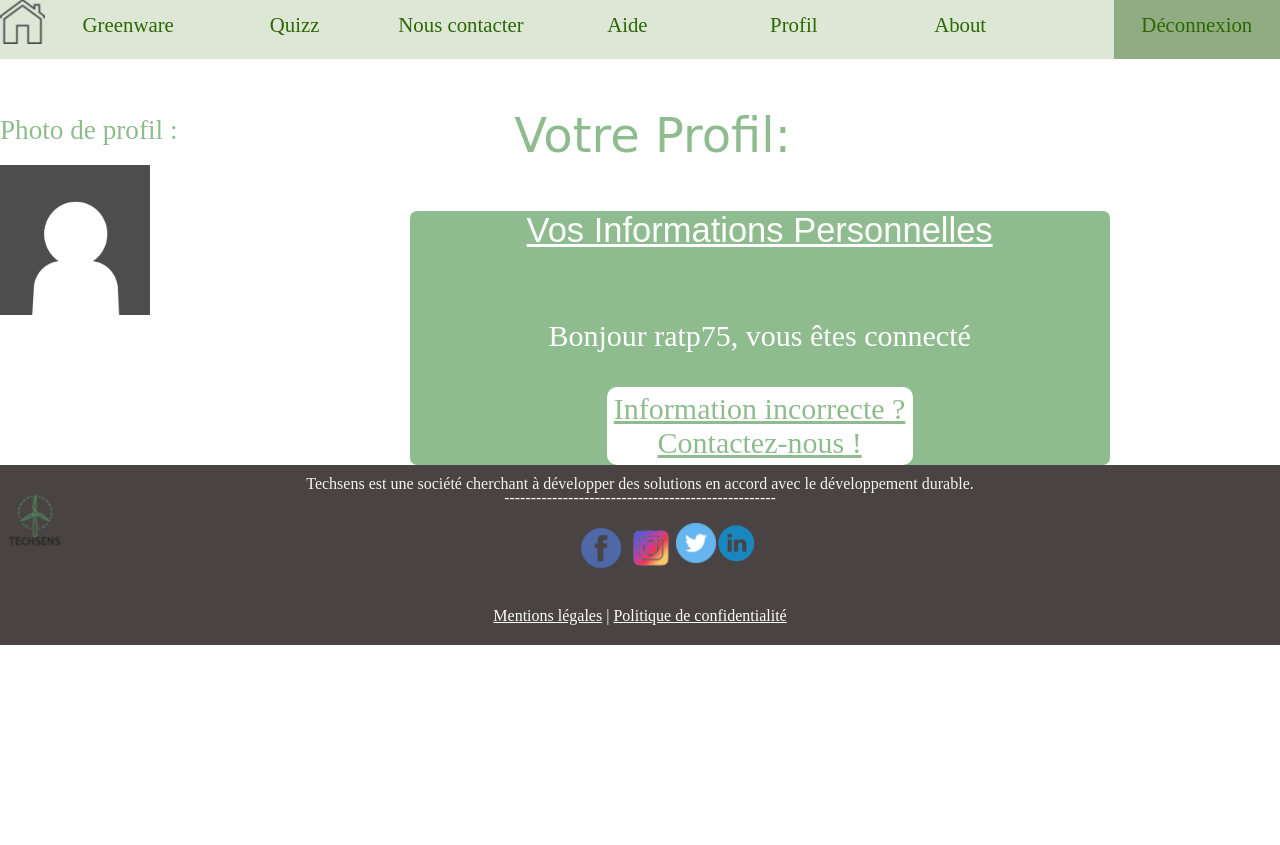
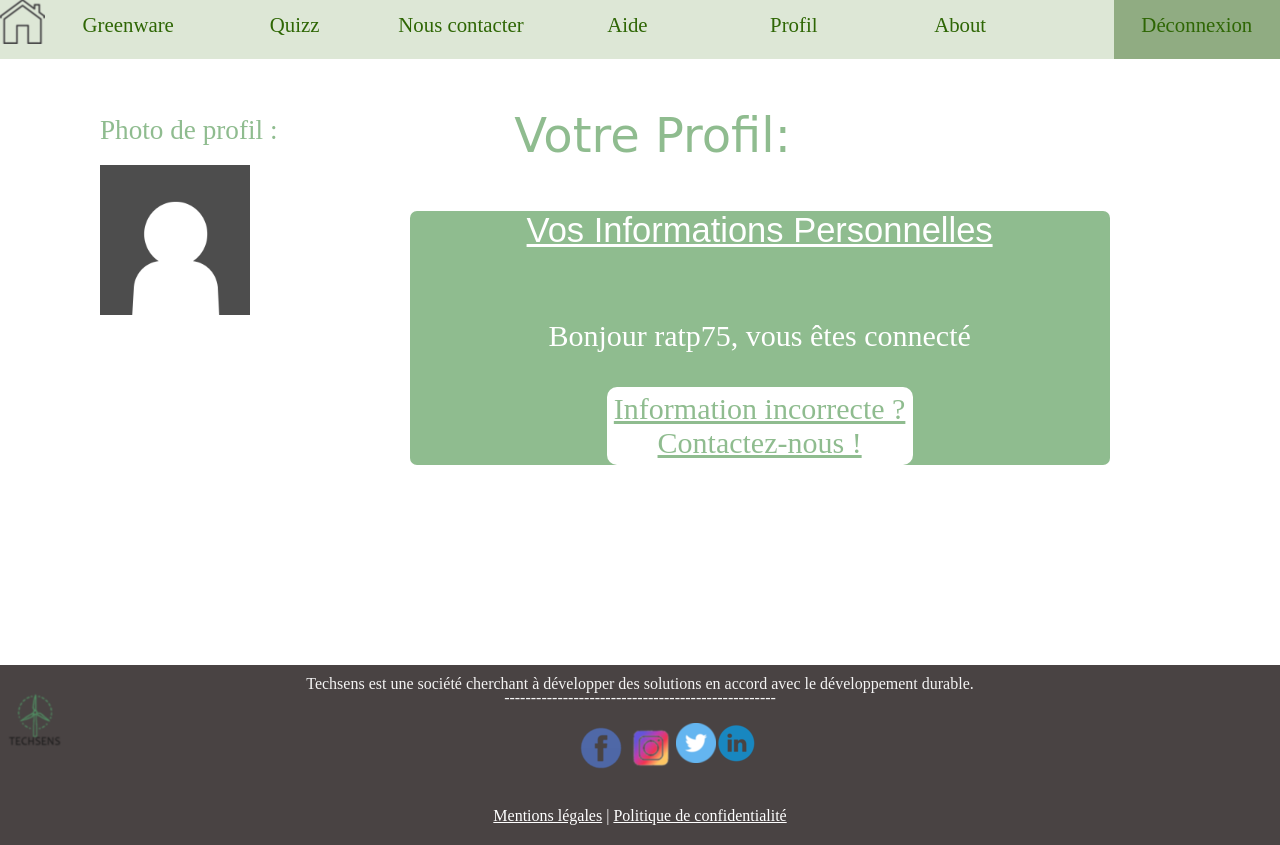
Before and after one commit to YNSBNL/GREENWARE, a PHP site: page /home.php in a window 1280 px wide. Shown: the part 79-924 px from the top of the page. Before the commit the page ends 724 px from the top, so only its background shows below. Run offline with PHP 8.4, Linux system fonts and the light colour scheme; a user stored in the database is signed in.

Commit message:
chgt dans le ccs de place et de certain non dans page de profil
déplacement intro, txt1, img30 dans page de profil (home.php)

changement de nom de img30 en img_de_profil
et de pdp en photo_de_profil

```diff
--- a/Techsens/graphique.css
+++ b/Techsens/graphique.css
@@ -375,16 +375,7 @@ div.Chiffres {
     margin-left: 10%;
 }
 
-.intro {
-    text-align: center;
-    margin-left: auto;
-    margin-right: auto;
-    border-radius: 7px;
-    width: 700px;
-    background-color: darkseagreen;
-    color: white;
-    font-size: 30px;
-}
+
 
 
 /* Photo greenware corentin celton */
@@ -501,11 +492,37 @@ div.Chiffres {
     margin: 0 500px;
 }
 
-.img30 {
-    width: 150px;
-    display: block;
-    float: left;
-    margin-top: -300px;
+/*_____________________________________________Page Profil (home.php)________________*/
+
+.contacter2 {
+    font-size: 3em;
+    font-family: Bradley Hand, cursive;
+    margin-left: 25px;
+    color: darkseagreen;
+}
+
+.intro {
+    text-align: center;
+    margin-left: auto;
+    margin-right: auto;
+    border-radius: 7px;
+    width: 700px;
+    background-color: darkseagreen;
+    color: white;
+    font-size: 30px;
+}
+
+.txt1 {
+    font-size: 1.15em;
+    font-family: arial;
+    text-decoration: underline;
+}
+
+.formulaire2 {
+    margin-left: 32%;
+    text-align: justify;
+    font-size: 1.25em;
+    width: 30%;
 }
 
 .button2 {
@@ -527,32 +544,28 @@ div.Chiffres {
     box-shadow: 0 8px 16px 0;
 }
 
-.contacter2 {
-    font-size: 3em;
-    font-family: Bradley Hand, cursive;
-    margin-left: 25px;
-    color: darkseagreen;
-}
-
-.formulaire2 {
-    margin-left: 32%;
-    text-align: justify;
-    font-size: 1.25em;
-    width: 30%;
-}
-
 .texteleft {
     float: left;
     width: 10%;
 }
 
-.pdp {
+.photo_de_profil {
     color: darkseagreen;
     font-size: 1.7em;
     margin-top: -350px;
     float: left;
+    margin-left: 100px;
 }
 
+.img_de_profil {
+    width: 150px;
+    display: block;
+    float: left;
+    margin-top: -300px;
+    margin-left: 100px;
+}
+
+/*jsp ou c'est*/
 .blabla {
     float: center;
     width: 50%;
@@ -561,14 +574,10 @@ div.Chiffres {
     z-index: 100000;
 }
 
-.txt1 {
-    font-size: 1.15em;
-    font-family: arial;
-    text-decoration: underline;
-}
 
 
-/*footer*/
+
+/*_____________________________________________footer______________*/
 
 .footer {
     top: 100%;
@@ -612,7 +621,7 @@ div.Chiffres {
     color: #F3F3F3;
     text-align: center;
     opacity: 0.9;
-    margin-bottom: 0px;
+    margin-top: 200px;
 }
 
 .footer3 {
--- a/Techsens/home.php
+++ b/Techsens/home.php
@@ -67,8 +67,8 @@ if (isset($_POST['but_logout'])) {
 
             </div>
     </div>
-    <p class="pdp">Photo de profil : </p>
-    <img src="anonyme.png" alt="photo de profil" class="img30" />
+    <p class="photo_de_profil">Photo de profil : </p>
+    <img src="anonyme.png" alt="photo de profil" class="img_de_profil" />
 
 <div class="footer2">
         <div class="foot">Techsens est une société cherchant à développer des solutions en accord avec le développement durable.</div>
```
